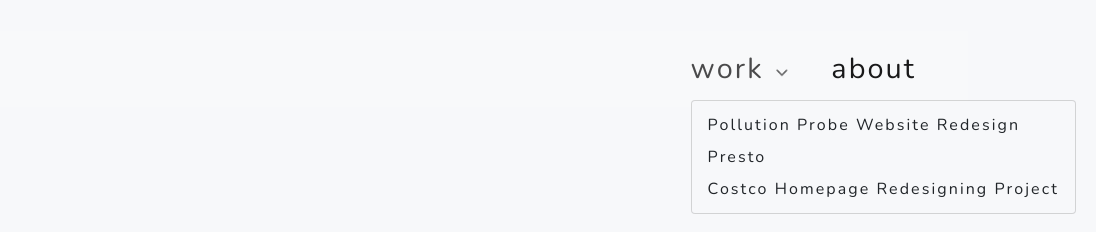
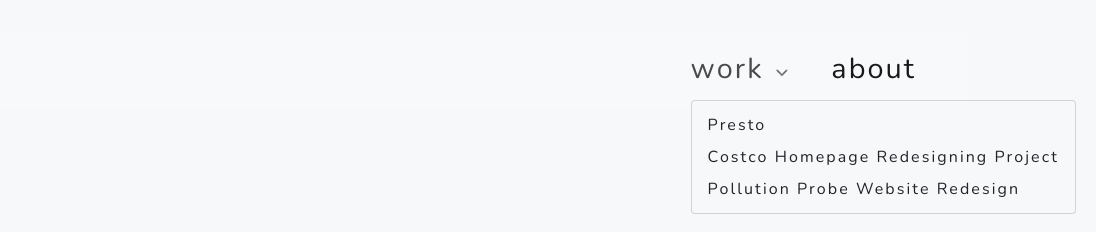
Before and after one commit to Irina180586/Portfolio_2, a plain HTML site: page Views/about.html in a window 1280 px wide. Both pictures are taken after a click on the button "work". Shown: the top 232 px of the page, 184-1280 px from the left. Drawn offline with nearby package versions, Linux system fonts and the light colour scheme.

Commit message:
fixed issues with ul

```diff
--- a/Views/about.html
+++ b/Views/about.html
@@ -42,14 +42,15 @@
                             <!-- <a class="nav-link active" aria-current="page" href="#">Work</a> -->
                             <a class="nav-link  dropdown-toggle" href="#" id="navbarDropdown" role="button"
                                 data-bs-toggle="dropdown" aria-expanded="false">
-                                work<img  style="opacity: 60%"id="chevron" src="../Assets/Images/chevron_down.png" alt="chevrone">
+                                work<img style="opacity: 60%" id="chevron" src="../Assets/Images/chevron_down.png"
+                                    alt="chevrone">
                             </a>
                             <ul class="dropdown-menu" aria-labelledby="navbarDropdown">
-                                <li><a class="dropdown-item" href="../Views/PollutionProbe.html">Pollution Probe Website
+                                <li><a class="dropdown-item" href="./presto.html">Presto</a></li>
+                                <li><a class="dropdown-item" href="./costco.html">Costco Homepage Redesigning
+                                        Project</a></li>
+                                <li><a class="dropdown-item" href="./PollutionProbe.html">Pollution Probe Website
                                         Redesign</a></li>
-                                <li><a class="dropdown-item" href="../Views/presto.html">Presto</a></li>
-                                <li><a class="dropdown-item" href="../Views/costco.html">Costco Homepage Redesigning
-                                        Project</a></li>
                             </ul>
                         </li>
                         <li class="nav-item ">
```
Also changed, not shown: Views/PollutionProbe.html (+4 -4 lines), Views/costco.html (+4 -4 lines), Views/presto.html (+1 -1 lines), index.html (+5 -5 lines).
